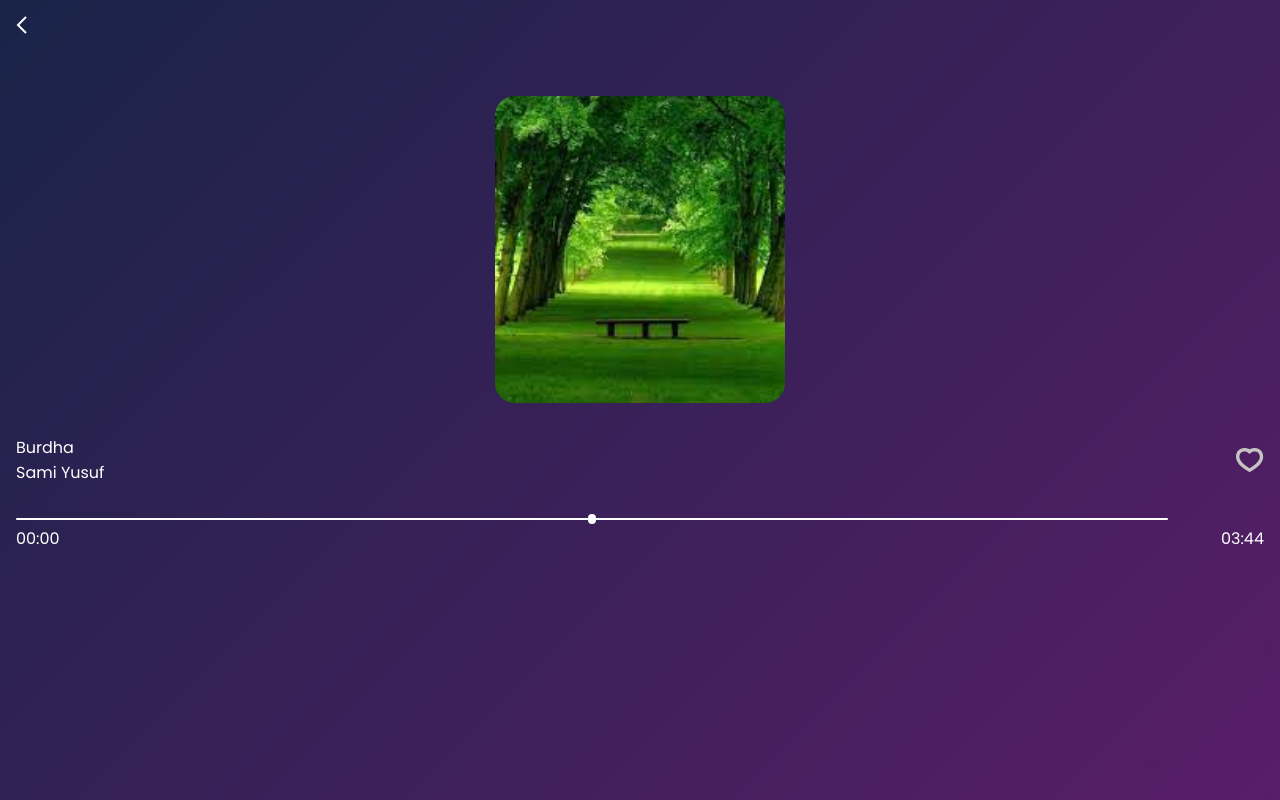
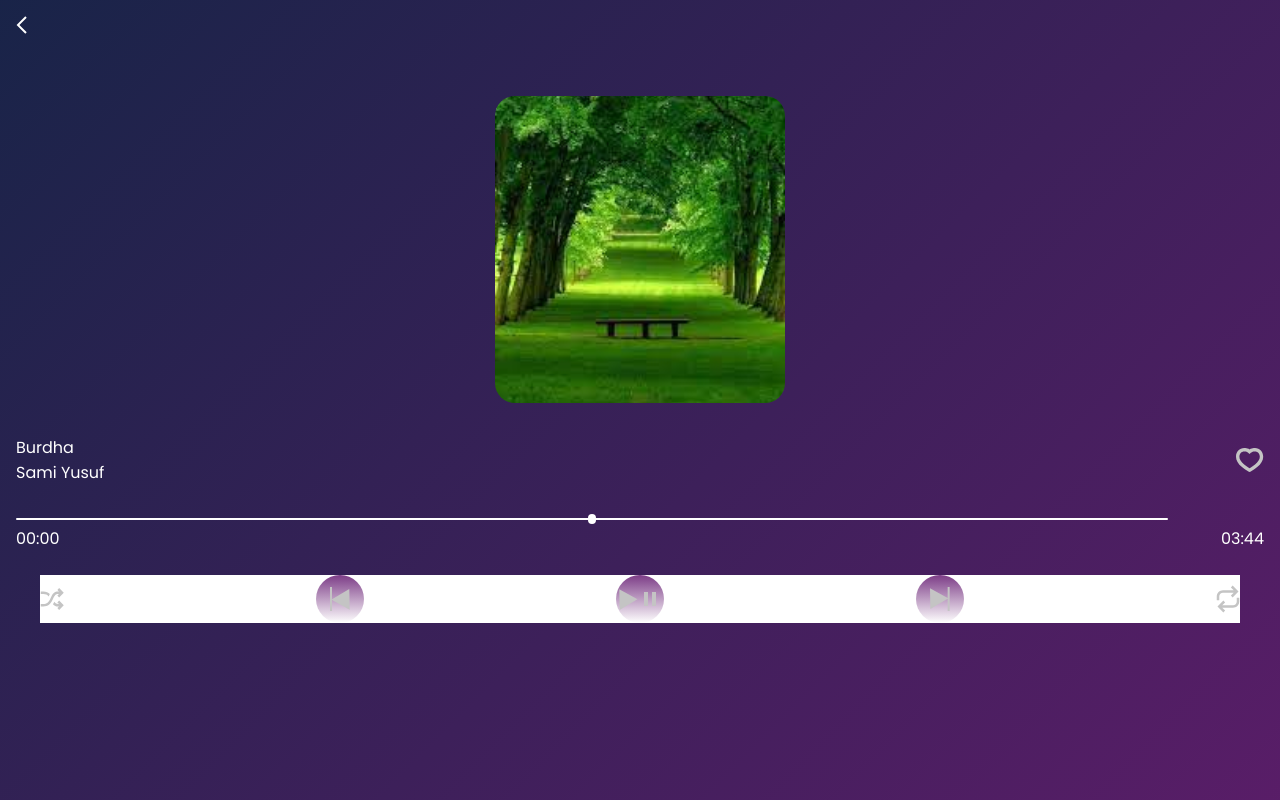
Before and after one commit to toriola998/halqoh, a Vue app: page /playing in a window 1280 px wide. Built offline with nearby package versions, Linux system fonts and the light colour scheme.

Commit message:
stated styles for current-playing

```diff
--- a/src/App.vue
+++ b/src/App.vue
@@ -24,13 +24,14 @@ export default {
 }
 
 .wrap {
-    height: 100vh;
+    min-height: 100vh;
     width: 100%;
     padding: 2rem 1rem;
     background: linear-gradient(135deg, hsla(226, 49%, 19%, 1) 0%, hsla(288, 56%, 26%, 1) 100%);
 }
 
-.flex {
+.flex,
+.circle {
 	display: flex;
 	align-items: center;
 }
--- a/src/components/EachSong.vue
+++ b/src/components/EachSong.vue
@@ -4,7 +4,7 @@
             <p>Burdha</p>
             <p>Sami Yusuf</p>
         </div>
-        <div class="circle flex">
+        <div class="circle">
             <img src="./../assets/icons/play-btn.svg"
                 alt="play lecture"
                 height=""
--- a/src/views/Playing.vue
+++ b/src/views/Playing.vue
@@ -28,21 +28,41 @@
                 <p>03:44</p>
             </div>
         </div>
-            <!-- <div class="now-playing-icons flex">
-                <img src="./assets/shuffle.svg" style="margin-top: 10px" class="shuffle-btn"/>
-                <div class="play-circle flex">
-                    <img src="./assets/previous.svg" class="prev-btn1"/>
-                </div>
-                <div class="play-circle flex">
-                    <img src="./assets/play-btn.svg" class="play-btn1"/>
-                    <img src="./assets/pause.png" class="pause-btn1"/>
-                </div>
-                <div class="play-circle flex">
-                    <img src="./assets/next.svg" class="next-btn1"/>
-                </div>
-                <img src="./assets/repeat.svg" style="margin-top: 10px" class="repeat-btn"/>
 
-    </div> -->
+
+        <div class="current-song flex">
+            <img src="./../assets/icons/shuffle.svg"
+                 alt=""
+                 width=""
+                 height=""/>
+            <div class="circle">
+                <img src="./../assets/icons/previous.svg"
+                    alt=""
+                    height=""
+                    width=""/>
+            </div>
+            <div class="circle">
+                <img src="./../assets/icons/play-btn.svg"
+                     alt=""
+                     height=""
+                     width=""/>
+                <img src="./../assets/icons/pause.png"
+                     alt=""
+                     height=""
+                     width=""/>
+            </div>
+            <div class="circle">
+                <img src="./../assets/icons/next.svg"
+                     alt=""
+                     height=""
+                     width=""/>
+            </div>
+            <img src="./../assets/icons/repeat.svg"
+                alt=""
+                height=""
+                width=""/>
+
+</div>
 </div>
 </template>
 
@@ -70,4 +90,11 @@ export default {
     .name {
         margin: 1rem 0;
     }
+
+    .current-song {
+        justify-content: space-between;
+        /* justify-content: space-evenly; */
+        margin: 1.5rem;
+        background-color: white;
+    }
 </style>
```
